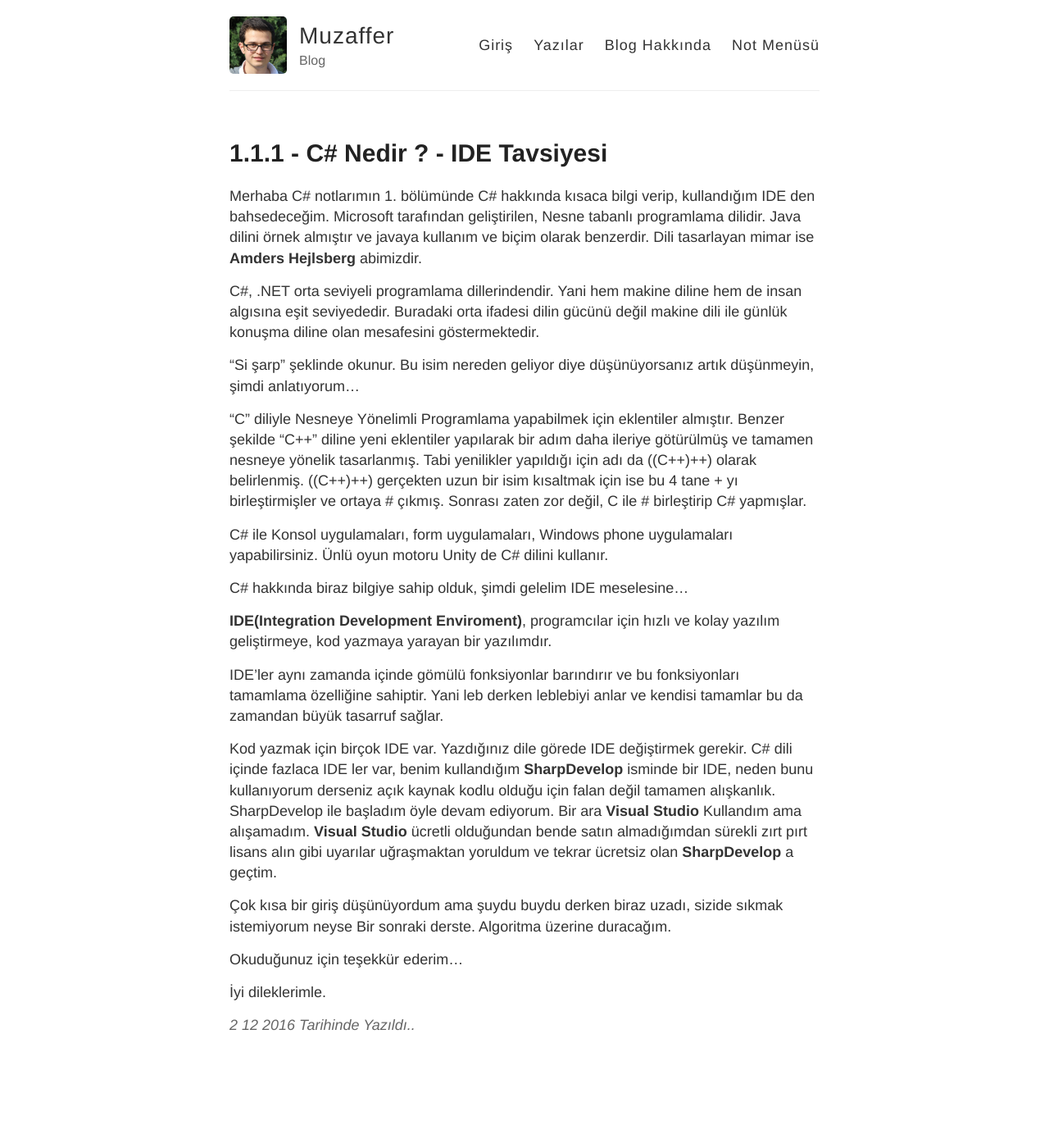
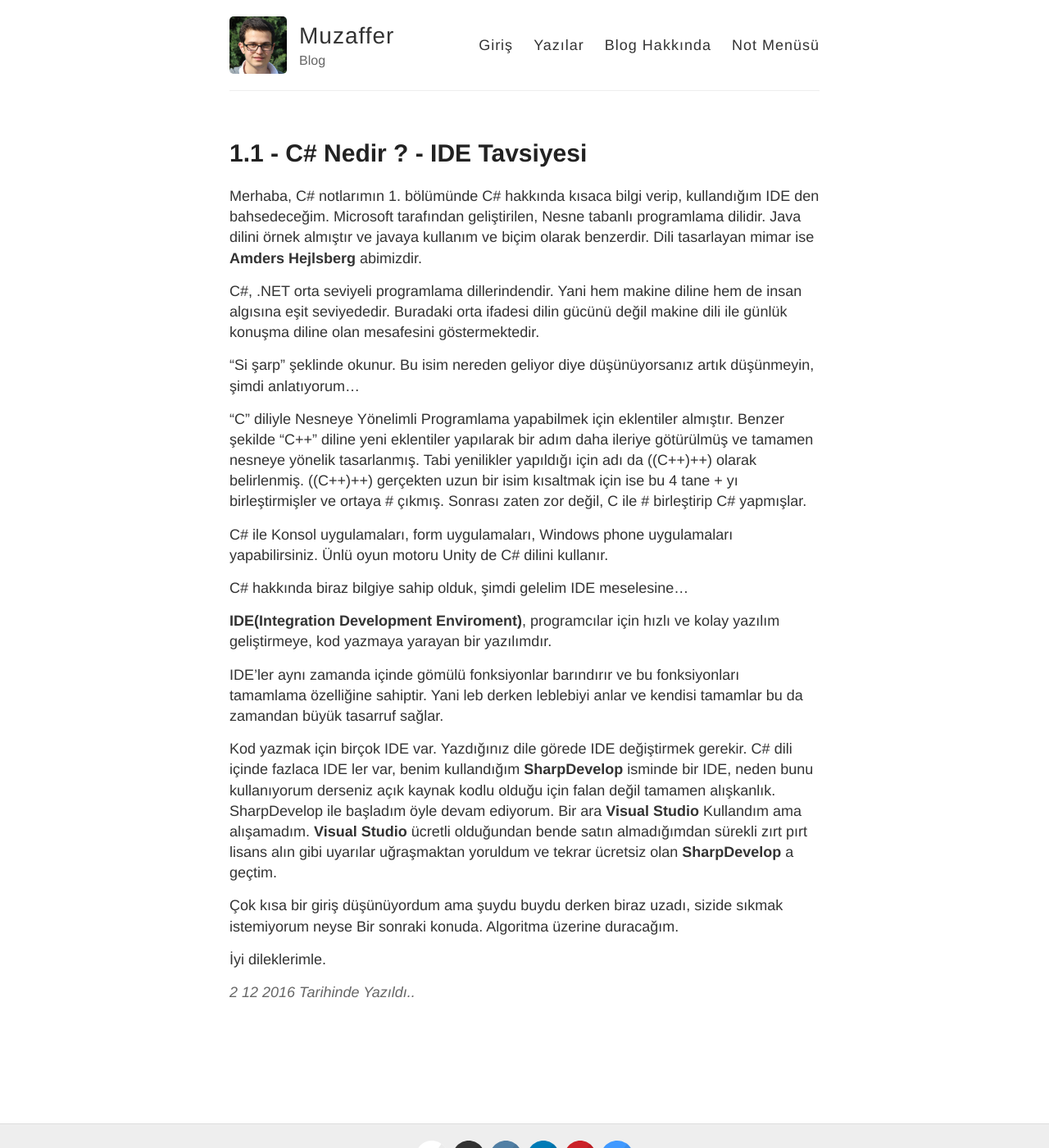
Before and after one commit to yldrmzffr/yldrmzffr.github.io, a Jekyll site: the page built from _posts/2016-12-02-csharpnedir.md, in a window 1280 px wide and 1400 px high. Shown: the whole window at 82% size. Built offline with Jekyll 4.4.1, drawn with Linux system fonts in a browser that asks for light colours.

Commit message:
Update 2016-12-02-csharpnedir.md

```diff
--- a/_posts/2016-12-02-csharpnedir.md
+++ b/_posts/2016-12-02-csharpnedir.md
@@ -1,9 +1,9 @@
 ---
 layout: post
-title: 1.1.1 - C# Nedir ? - IDE Tavsiyesi
+title: 1.1 - C# Nedir ? - IDE Tavsiyesi
 ---
 
-Merhaba
+Merhaba,
 C# notlarımın 1. bölümünde C# hakkında kısaca bilgi verip, kullandığım IDE den bahsedeceğim.
 Microsoft tarafından geliştirilen, Nesne tabanlı programlama dilidir. Java dilini örnek almıştır ve javaya kullanım ve biçim olarak benzerdir. Dili tasarlayan mimar ise <b>Amders Hejlsberg</b> abimizdir.
 
@@ -26,8 +26,6 @@ IDE'ler aynı zamanda içinde gömülü fonksiyonlar barındırır ve bu fonksiy
 
 Kod yazmak için birçok IDE var. Yazdığınız dile görede IDE değiştirmek gerekir. C# dili içinde fazlaca IDE ler var, benim kullandığım <b>SharpDevelop</b> isminde bir IDE, neden bunu kullanıyorum derseniz açık kaynak kodlu olduğu için falan değil tamamen alışkanlık. SharpDevelop ile başladım öyle devam ediyorum. Bir ara <b>Visual Studio</b> Kullandım ama alışamadım. <b>Visual Studio</b> ücretli olduğundan bende satın almadığımdan sürekli zırt pırt lisans alın gibi uyarılar uğraşmaktan yoruldum ve tekrar ücretsiz olan <b>SharpDevelop</b> a geçtim.
 
-Çok kısa bir giriş düşünüyordum ama şuydu buydu derken biraz uzadı, sizide sıkmak istemiyorum neyse Bir sonraki derste. Algoritma üzerine duracağım.
-
-Okuduğunuz için teşekkür ederim...
+Çok kısa bir giriş düşünüyordum ama şuydu buydu derken biraz uzadı, sizide sıkmak istemiyorum neyse Bir sonraki konuda. Algoritma üzerine duracağım.
 
 İyi dileklerimle.
```
